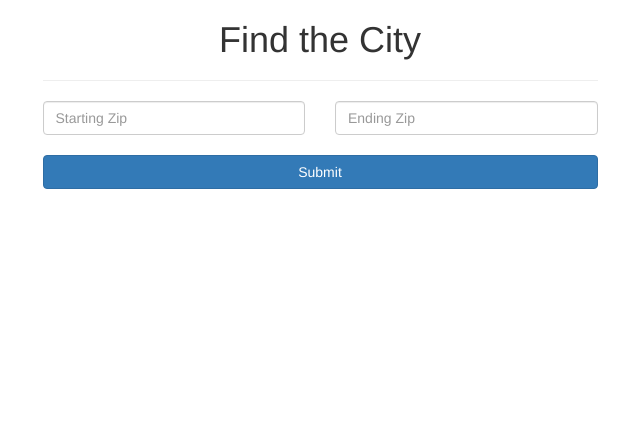
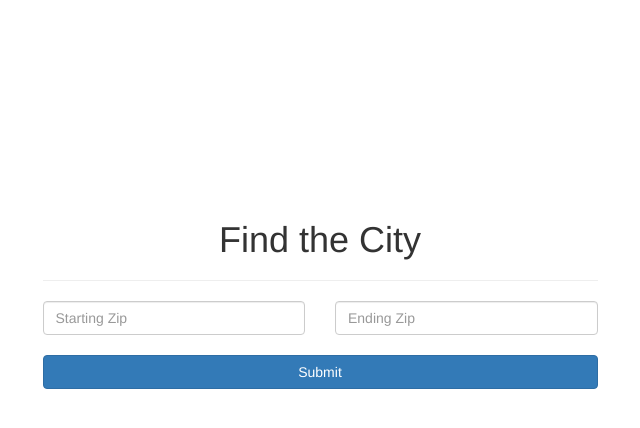
Before and after one commit to milezperhour/vue_js, a plain HTML site: page 14 - AJAX to External API/index.html in a window 1280 px wide. Shown: the whole page, without its empty margins (320-960 px from the left). Drawn offline with nearby package versions, Linux system fonts and the light colour scheme.

Commit message:
moved lead-form down

```diff
--- a/14 - AJAX to External API/style.css
+++ b/14 - AJAX to External API/style.css
@@ -1,3 +1,8 @@
 .btn-block {
     margin-top: 20px;
 }
+
+.lead-form {
+    position: relative;
+    top: 200px;
+}
```
